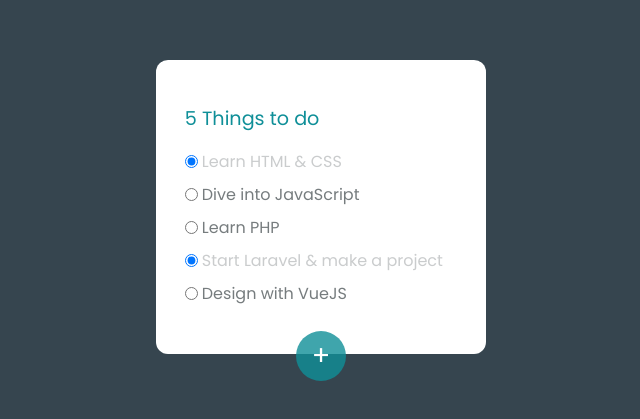
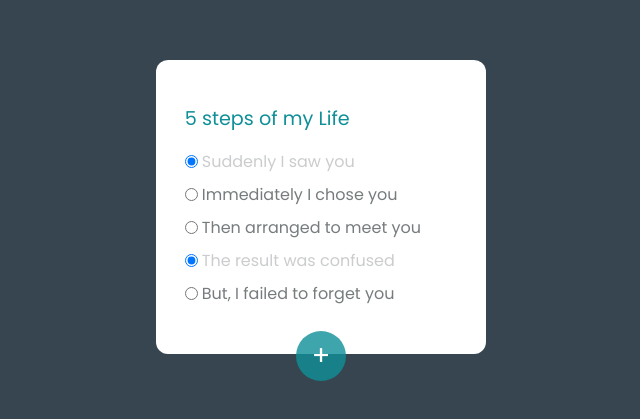
Before and after one commit to Uzzwal-Dhali/vue3_todo, a Vue app: page / in a window 1280 px wide. Shown: the part 193-612 px from the top of the page, without its empty margins (319-959 px from the left). Built offline with nearby package versions, Linux system fonts and the light colour scheme; a web font is replaced by a local one.

Commit message:
ID problem solved

```diff
--- a/src/App.vue
+++ b/src/App.vue
@@ -1,11 +1,11 @@
 <script setup>
   import { ref } from 'vue'
   const list = ref([
-    {id: 1, completed: true, title: 'Learn HTML & CSS'},
-    {id: 2, completed: false, title: 'Dive into JavaScript'},
-    {id: 3, completed: false, title: 'Learn PHP'},
-    {id: 4, completed: true, title: 'Start Laravel & make a project'},
-    {id: 5, completed: false, title: 'Design with VueJS'}
+    {id: 1, completed: true, title: 'Suddenly I saw you'},
+    {id: 2, completed: false, title: 'Immediately I chose you'},
+    {id: 3, completed: false, title: 'Then arranged to meet you'},
+    {id: 4, completed: true, title: 'The result was confused'},
+    {id: 5, completed: false, title: 'But, I failed to forget you'}
   ])
   let edit = ref(false)
   const showForm = () => {
@@ -18,9 +18,11 @@
 
   const newTask = ref('')
   const addItem = () => {
-    list.value.push({
-      completed: false, title: newTask.value
-    })
+    if(newTask.value !== '') {
+      list.value.push({
+        id: list.value.length + 1, completed: false, title: newTask.value
+      })
+    }
     newTask.value = ''
   }
 
@@ -33,12 +35,12 @@
   <div class="container">
     <div class="card">
       <div class="header">
-        <div class="title">{{ list.length }} Things to do</div>
+        <div class="title">{{ list.length }} steps of my Life</div>
       </div>
       <div class="body">
 
         <ul>
-            <li v-for="item in list" :key="item.id" @click="toggleCompletion(item)" :class="{ completed : item.completed}"><input :checked="item.completed" type="radio"> {{ item.title }}</li>
+            <li v-for="item in list" :key="item.id" @click="toggleCompletion(item)" :class="{ completed : item.completed}"><input :checked="item.completed" type="radio">{{ item.title }}</li>
         </ul>
 
         <button @click="showForm" class="add">+</button>
@@ -48,7 +50,7 @@
 
     <div class="new_item_card" v-if="edit">
       <div class="body">
-        <form @submit.prevent="addItem">
+        <form @submit.prevent.enter="addItem">
           <input
             type="text"
             v-model.trim="newTask"
@@ -130,6 +132,7 @@
         font-size: 1.7rem;
         left: 50%;
         transform: translateX(-50%) translateY(50%);
+        transition: 0.5s;
       }
       .add:hover {
         background: rgba(15, 143, 152, 1);
@@ -177,6 +180,7 @@
       font-size: 1.7rem;
       left: 50%;
       transform: translateX(-50%) translateY(5%) rotate(45deg);
+      transition: 0.5s;
     }
     .cross:hover {
       cursor: pointer;
```
